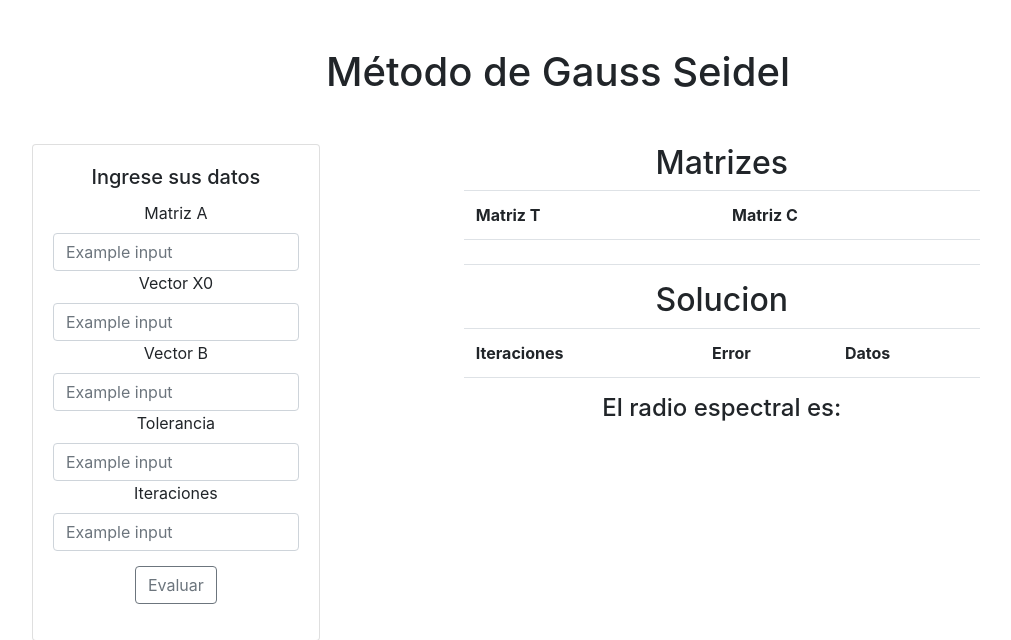
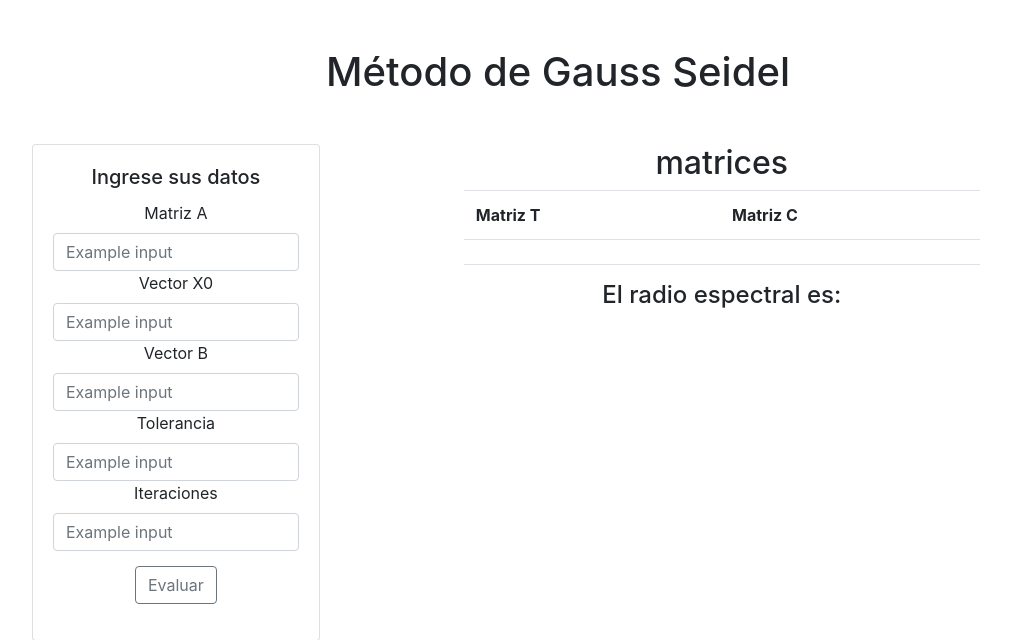
Before and after one commit to mmunozc/Analisis_Numerico, a Django app: page /gaussSeidel in a window 1280 px wide. Shown: the part 56-696 px from the top of that part, without its empty margins (82-1093 px from the left). Run offline with Django 3.2, Linux system fonts and the light colour scheme; lists and menus that the app fills with data are empty; the page is wider than the window, and the part outside it is not shown.

Commit message:
cambios finales

```diff
--- a/MethodSolver/MethodSolver/urls.py
+++ b/MethodSolver/MethodSolver/urls.py
@@ -38,5 +38,5 @@ urlpatterns = [
     path('splineCuadratica', views.splineCuadraticaView, name='aplineCuadratica'),
     path('splineCubica', views.splineCubicaView, name='splineCubica'),
     path('vandermonde', views.vandermondeView, name='vandermonde'),
-    path('newton-difDiv', views.newtonDifDevView, name='newton-difDiv'),
+    path('newton-difDiv', views.newtonDiffDivView, name='newton-difDiv'),
 ]
--- a/MethodSolver/app/templates/metodosMenu.html
+++ b/MethodSolver/app/templates/metodosMenu.html
@@ -110,7 +110,7 @@
         <div class="col">
             <div class="card" style="width: 18rem;">
                 <div class="card-body">
-                    <h5 class="card-title">Newton - DifDiv</h5>
+                    <h5 class="card-title">Newton - DiffDiv</h5>
                     <a href="/newton-difDiv" class="btn btn-secondary">Calcular</a>
                 </div>
             </div>
--- a/MethodSolver/app/templates/metodosPage/gaussSeidel.html
+++ b/MethodSolver/app/templates/metodosPage/gaussSeidel.html
@@ -65,7 +65,7 @@
 <!-- TODO: CUADRAR LA TABLA -->
 
     <div class="col-5">
-        <h2>Matrizes</h2>
+        <h2>matrices</h2>
         <table class="table">
             <tr>
                 <th>Matriz T</th>
@@ -77,22 +77,6 @@
                 <td>{{data.c}}</td>
             </tr>
         </table>
-        <h2>Solucion</h2>
-        <table class="table">
-            <tr>
-                <th>Iteraciones</th>
-                <th>Error</th>
-                <th>Datos</th>
-            </tr>
-
-            {% for i,j,k in data.informacion %}
-            <tr>
-                <td>{{i}}</td>
-                <td>{{j}}</td>
-                <td>{{k}}</td>
-            </tr>
-            {% endfor %}
-        </table>
 
         <h4>El radio espectral es: {{data.esp}}</h4>
     </div>
--- a/MethodSolver/app/templates/metodosPage/sor.html
+++ b/MethodSolver/app/templates/metodosPage/sor.html
@@ -71,7 +71,7 @@
 <!-- TODO: CUADRAR LA TABLA -->
 
     <div class="col-5">
-        <h2>Matrizes</h2>
+        <h2>matrices</h2>
         <table class="table">
             <tr>
                 <th>Matriz T</th>
--- a/MethodSolver/app/views.py
+++ b/MethodSolver/app/views.py
@@ -317,7 +317,7 @@ def vandermondeView(request):
     return render(request, "./metodosPage/vandermonde.html")
 
 #Corregir
-def newtonDifDevView(request):
+def newtonDiffDivView(request):
     datos = ()
     if request.method == 'POST':
         x = request.POST["x"]
@@ -330,9 +330,9 @@ def newtonDifDevView(request):
         datos = output = newtonDivDif(X,Y)
 
     if datos:
-        return render(request, "./metodosPage/newton-DifDev.html",{"datos":datos})
+        return render(request, "./metodosPage/newton-DiffDiv.html",{"datos":datos})
 
-    return render(request, "./metodosPage/newton-DifDev.html")
+    return render(request, "./metodosPage/newton-DiffDiv.html")
 
 #Metodos auxiliar
 def toMatrix(matrixStr):
@@ -393,7 +393,7 @@ def splineOutput(output):
 
     return stringOutput
 
-def newtonDifDevOutput(output):
+def newtonDiffDivOutput(output):
     stringOutput = f'\n"Metodo"\n'
     stringOutput += "\nResults:\n"
     stringOutput += "\nDivided differences table:\n\n"
```
Also changed, not shown: MethodSolver/app/templates/metodosPage/newton-DiffDiv.html (renamed from MethodSolver/app/templates/metodosPage/newton-DifDev.html).
